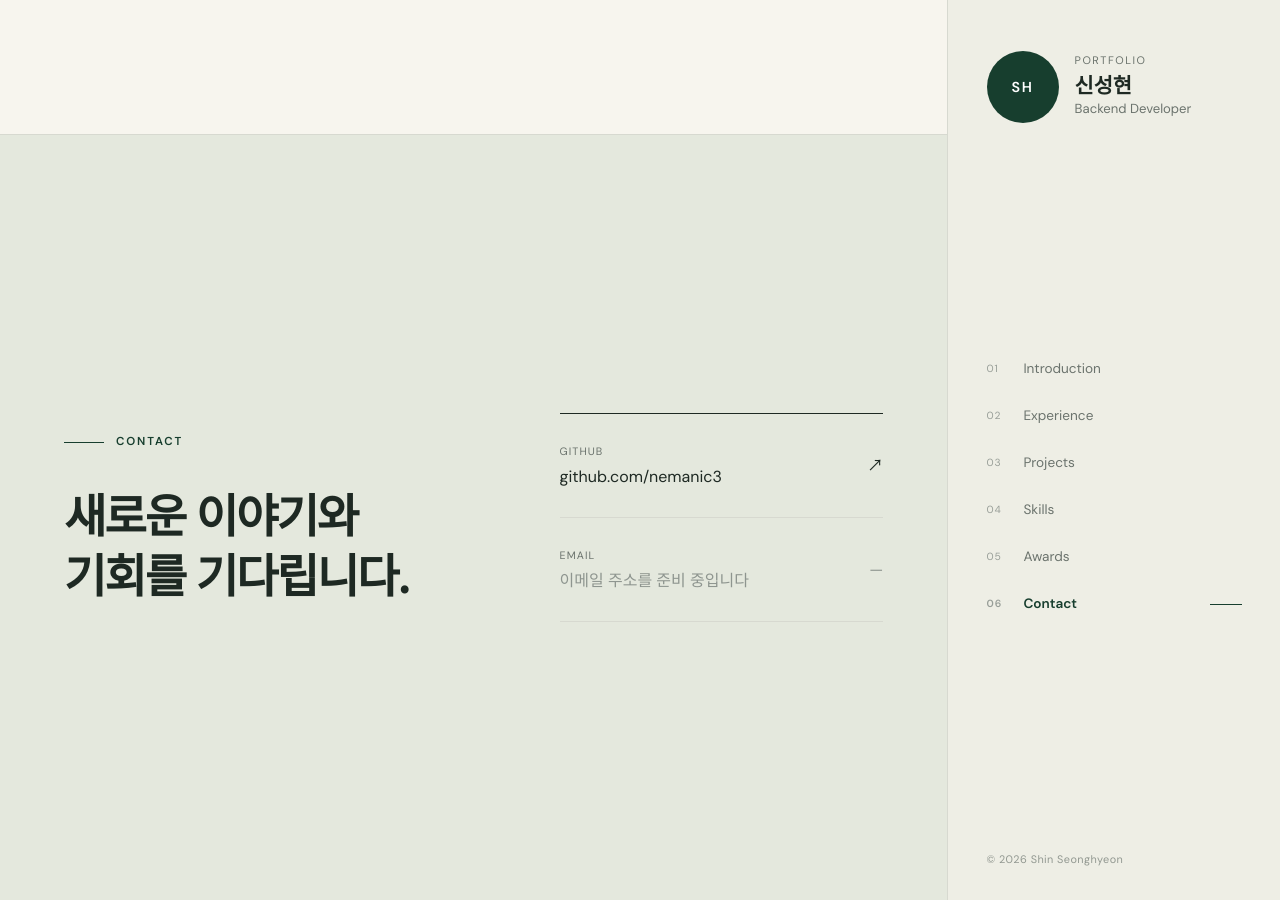
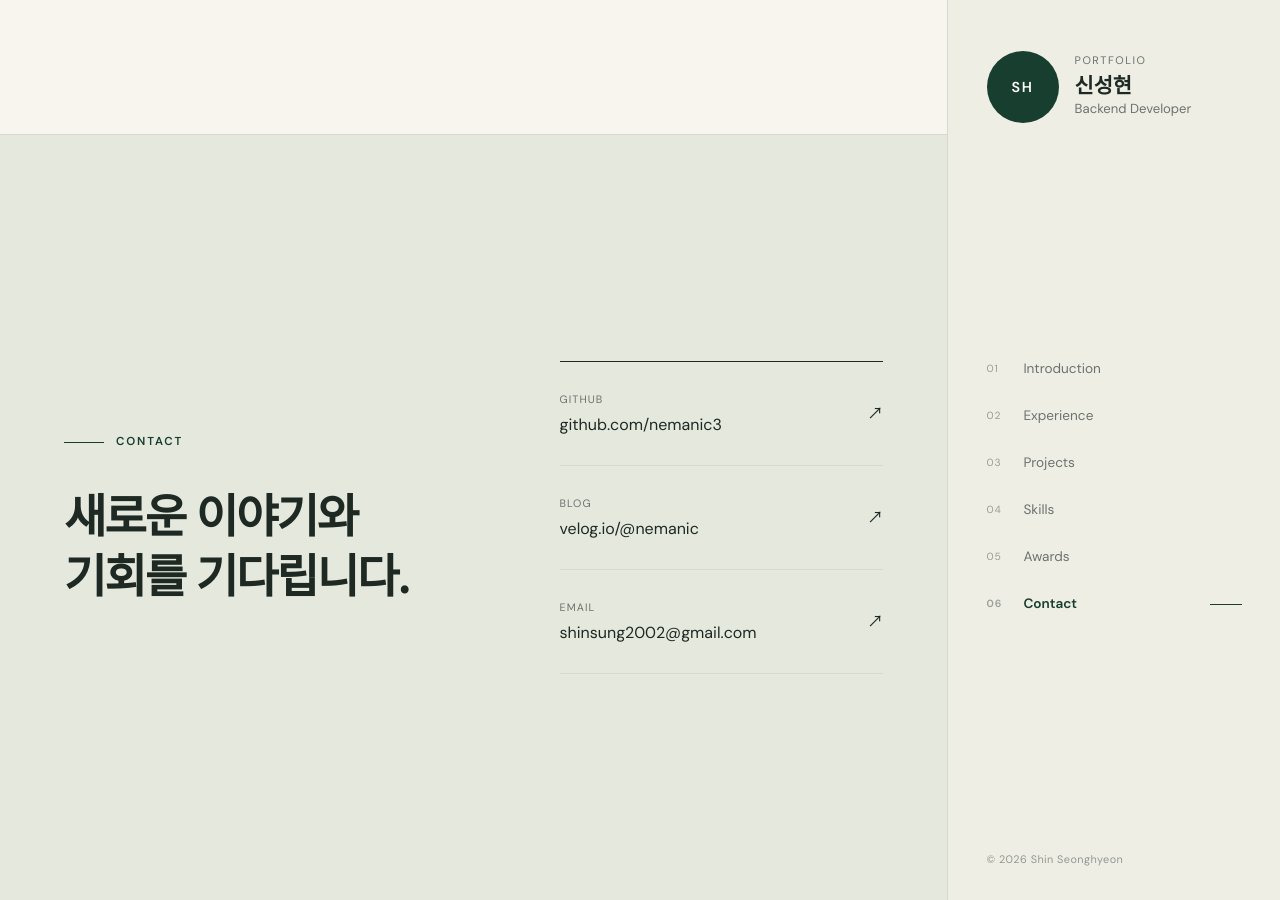
Before and after one commit to nemanic3/nemanic.github.io, a Jekyll site: the page built from index.html, in a window 1280 px wide and 900 px high, scrolled down 5213 px. Built offline with Jekyll 4.4.1, drawn with Linux system fonts in a browser that asks for light colours.

Commit message:
Update contact links

```diff
--- a/_config.yml
+++ b/_config.yml
@@ -6,7 +6,8 @@
 
 github_username: nemanic3
 github_url: "https://github.com/nemanic3"
-email: ""
+blog_url: "https://velog.io/@nemanic/posts"
+email: "shinsung2002@gmail.com"
 profile_image: ""
 
 exclude:
--- a/index.html
+++ b/index.html
@@ -181,14 +181,11 @@ description: 백엔드 개발자 신성현의 포트폴리오입니다.
     <a href="{{ site.github_url }}" target="_blank" rel="noreferrer">
       <span><small>GitHub</small>github.com/nemanic3</span><span aria-hidden="true">↗</span>
     </a>
-    {% if site.email and site.email != "" %}
-      <a href="mailto:{{ site.email }}">
-        <span><small>Email</small>{{ site.email }}</span><span aria-hidden="true">↗</span>
-      </a>
-    {% else %}
-      <div class="contact__placeholder">
-        <span><small>Email</small>이메일 주소를 준비 중입니다</span><span aria-hidden="true">—</span>
-      </div>
-    {% endif %}
+    <a href="{{ site.blog_url }}" target="_blank" rel="noreferrer">
+      <span><small>Blog</small>velog.io/@nemanic</span><span aria-hidden="true">↗</span>
+    </a>
+    <a href="mailto:{{ site.email }}">
+      <span><small>Email</small>{{ site.email }}</span><span aria-hidden="true">↗</span>
+    </a>
   </div>
 </section>
```
